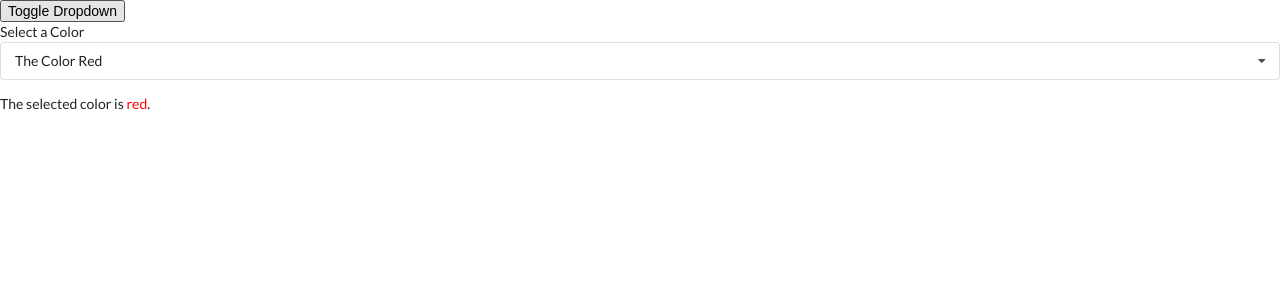
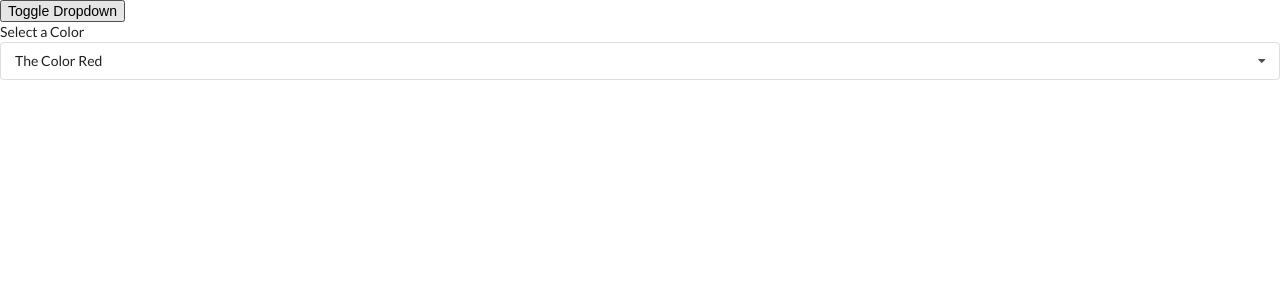
Before and after one commit to johnpospisil/react-widgets, a React (Create React App) app: page / in a window 1280 px wide. Shown: the top 300 px of the page. Built offline with nearby package versions, Linux system fonts and the light colour scheme.

Commit message:
Temporarily remove display message from Dropdown

```diff
--- a/src/components/Dropdown.js
+++ b/src/components/Dropdown.js
@@ -59,10 +59,11 @@ const Dropdown = ({ options, selected, onSelectedChange }) => {
           </div>
         </div>
       </div>
-      <span>
+      {/* TODO - Move the displayed color message to a different component */}
+      {/* <span>
         The selected color is{" "}
         <span className={selected.value}>{selected.value}</span>.
-      </span>
+      </span> */}
     </div>
   );
 };
```
